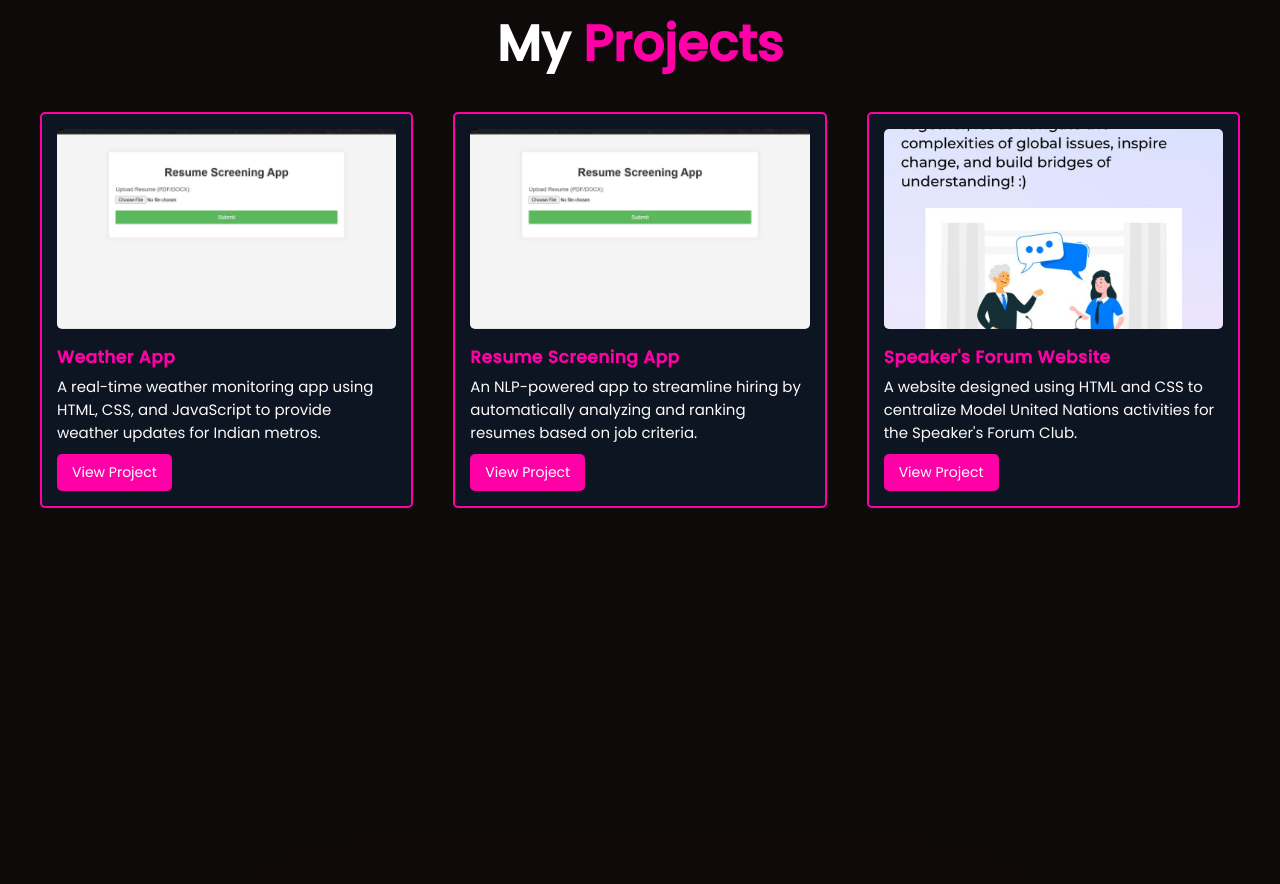
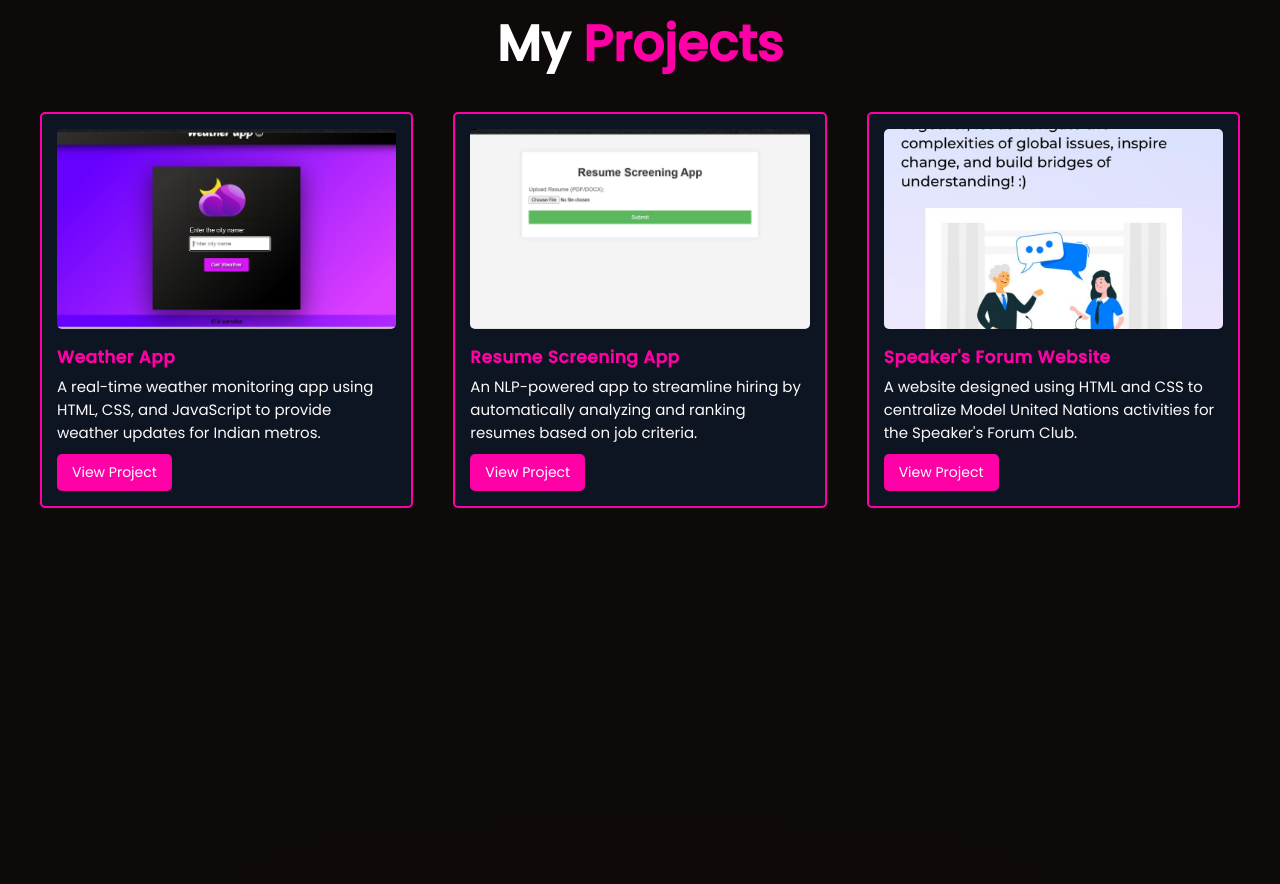
Before and after one commit to Avengers19/portfilo, a plain HTML site: page index.html in a window 1280 px wide. Shown: the part 3240-4124 px from the top of the page. Drawn offline with nearby package versions, Linux system fonts and the light colour scheme.

Commit message:
Add files via upload

```diff
--- a/index.html
+++ b/index.html
@@ -160,7 +160,7 @@ My ultimate aspiration is to secure a high-paying role in the AI industry, where
         <!-- Project 1 -->
         <div class="column">
             <div class="project-box">
-                <img src="resumee.png" alt="Project 1" class="project-image">
+                <img src="weather.png" alt="Project 1" class="project-image">
                 <h3>Weather App</h3>
                 <p>A real-time weather monitoring app using HTML, CSS, and JavaScript to provide weather updates for Indian metros.</p>
                 <a href="https://github.com/Avengers17/javascript-html-css-project" target="_blank">View Project</a>
```
